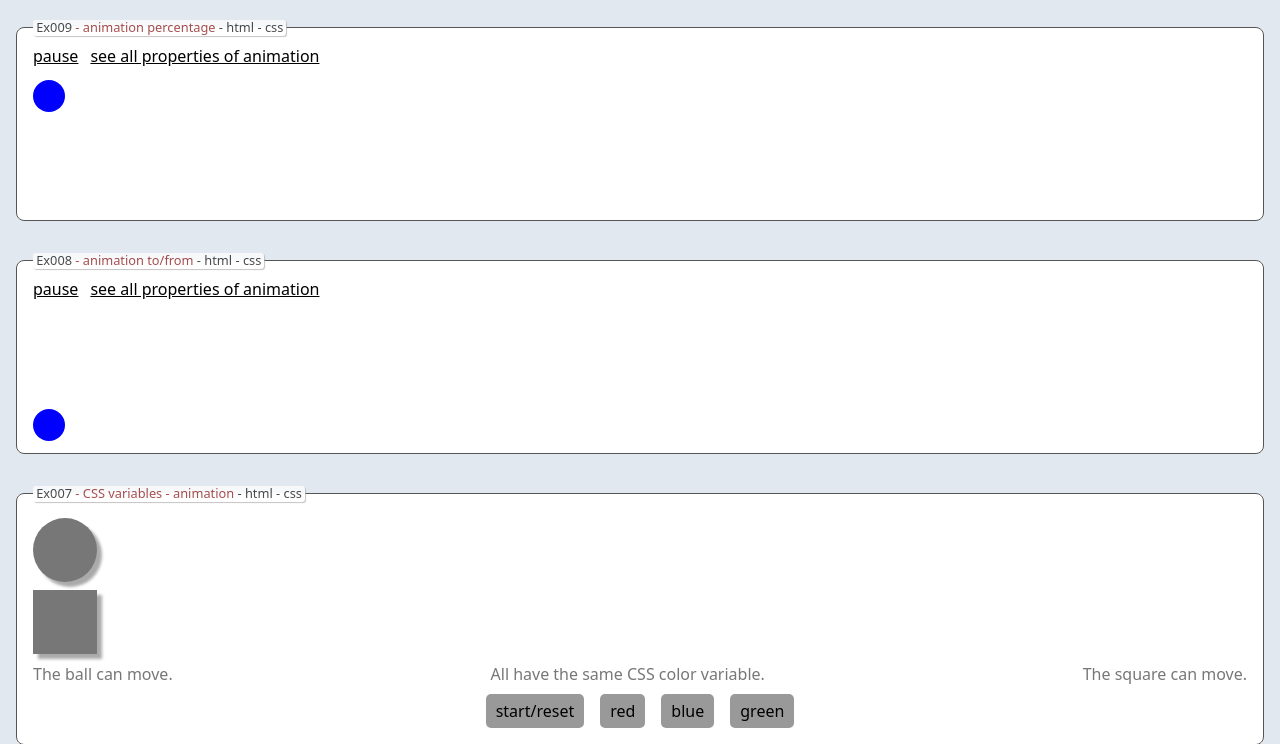
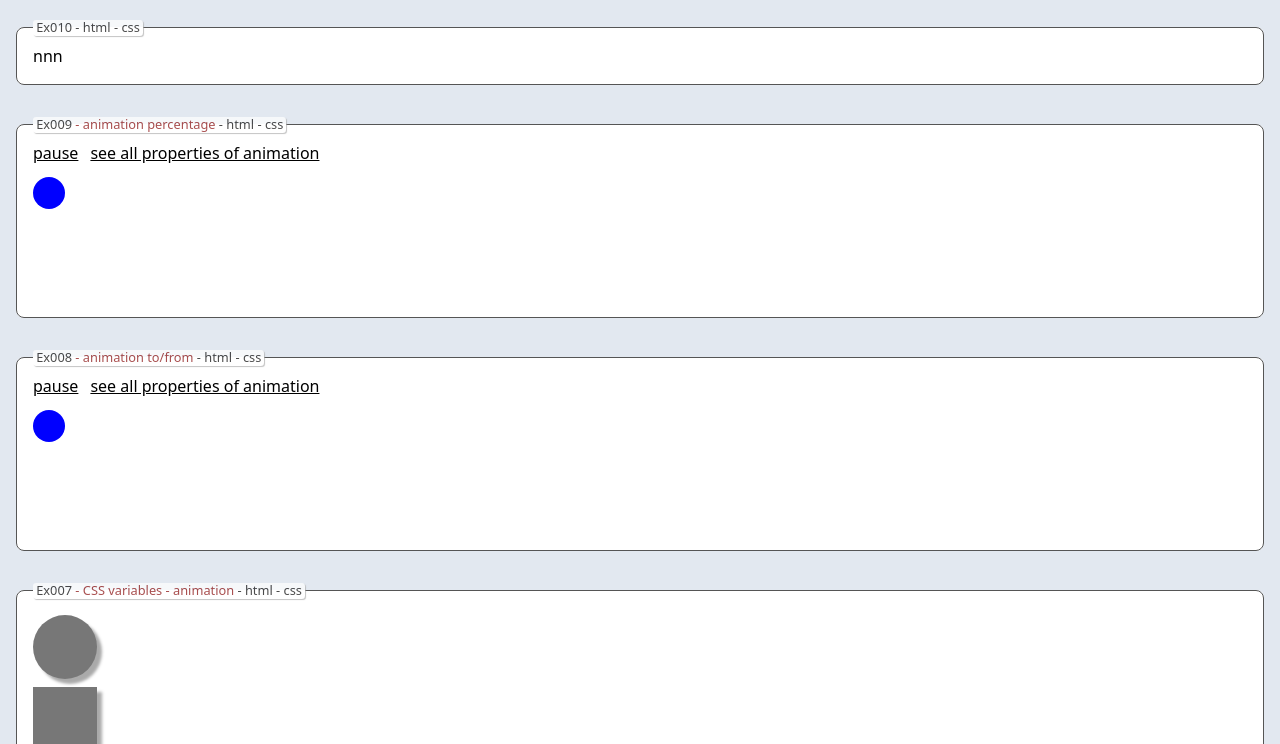
Before and after one commit to edwardtanguay/et284-jsdom-flex-grid, a website built with Vite: page index.html in a window 1280 px wide. Shown: the part 56-800 px from the top of the page. Built offline with nearby package versions, Linux system fonts and the light colour scheme.

Commit message:
pause fixed

```diff
--- a/src/examples/Ex008.ts
+++ b/src/examples/Ex008.ts
@@ -16,8 +16,8 @@ setTimeout(() => {
 	const pauseElem = document.querySelector<HTMLSpanElement>('.ex008 .pause');
 	const ballElem = document.querySelector<HTMLDivElement>('.ex008 .ball');
 
-
 	if (pauseElem && ballElem) {
+		ballElem.style.animationPlayState = 'paused';
 		pauseElem.addEventListener('click', () => {
 			ballElem.style.animationPlayState = ballElem.style.animationPlayState === 'paused' ? 'running' : 'paused';
 		})
--- a/src/examples/Ex009.ts
+++ b/src/examples/Ex009.ts
@@ -17,6 +17,7 @@ setTimeout(() => {
 	const ballElem = document.querySelector<HTMLDivElement>('.ex009 .ball');
 
 	if (pauseElem && ballElem) {
+		ballElem.style.animationPlayState = 'paused';
 		pauseElem.addEventListener('click', () => {
 			ballElem.style.animationPlayState = ballElem.style.animationPlayState === 'paused' ? 'running' : 'paused';
 		})
--- /dev/null
+++ b/src/examples/Ex010.ts
@@ -0,0 +1,9 @@
+export const Ex010 = () => {
+	return /*html*/ `
+	<div class="ex010">
+		<div class="content">
+			<div>nnn</div>
+		</div>
+	</div>
+`
+}
--- a/src/exercises.scss
+++ b/src/exercises.scss
@@ -1,3 +1,9 @@
+.ex010 {
+	.content {
+
+	}
+}
+
 .ex009 {
 	.content {
 		height: 10rem;
@@ -11,7 +17,7 @@
 			animation-duration: 1s;
 			animation-iteration-count: infinite;
 			animation-timing-function: ease-in-out;
-			animation-play-state: running;
+			animation-play-state: paused;
 			animation-direction: alternate;
 			width: 2rem;
 			height: 2rem;
@@ -62,7 +68,7 @@
 			animation-duration: 1s;
 			animation-iteration-count: infinite;
 			animation-timing-function: ease-in-out;
-			animation-play-state: running;
+			animation-play-state: paused;
 			animation-direction: alternate;
 			width: 2rem;
 			height: 2rem;
--- a/src/main.ts
+++ b/src/main.ts
@@ -1,4 +1,5 @@
 import { BoxWrapper } from './components/BoxWrapper';
+import { Ex010 } from './examples/Ex010'
 import { Ex009 } from './examples/Ex009'
 import { Ex008 } from './examples/Ex008'
 import { Ex007 } from './examples/Ex007'
@@ -13,6 +14,7 @@ import './exercises.scss';
 
 document.querySelector<HTMLDivElement>('#app')!.innerHTML = /*html*/ `
 	<h1 class="text-3xl mb-6">Flex, Grid and Animation Practice</h1>
+	${BoxWrapper('Ex010', Ex010, '')}
 	${BoxWrapper('Ex009', Ex009, 'animation percentage')}
 	${BoxWrapper('Ex008', Ex008, 'animation to/from')}
 	${BoxWrapper('Ex007', Ex007, 'CSS variables - animation')}
```
